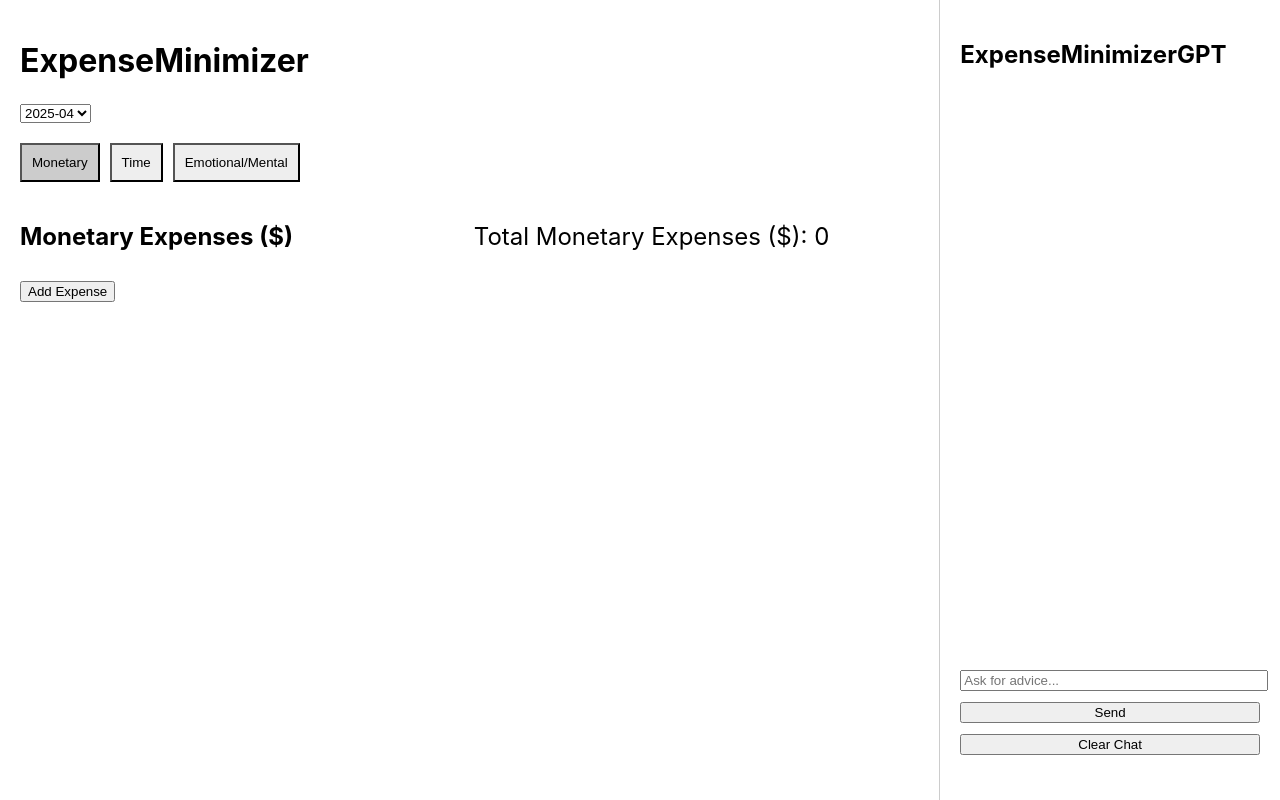
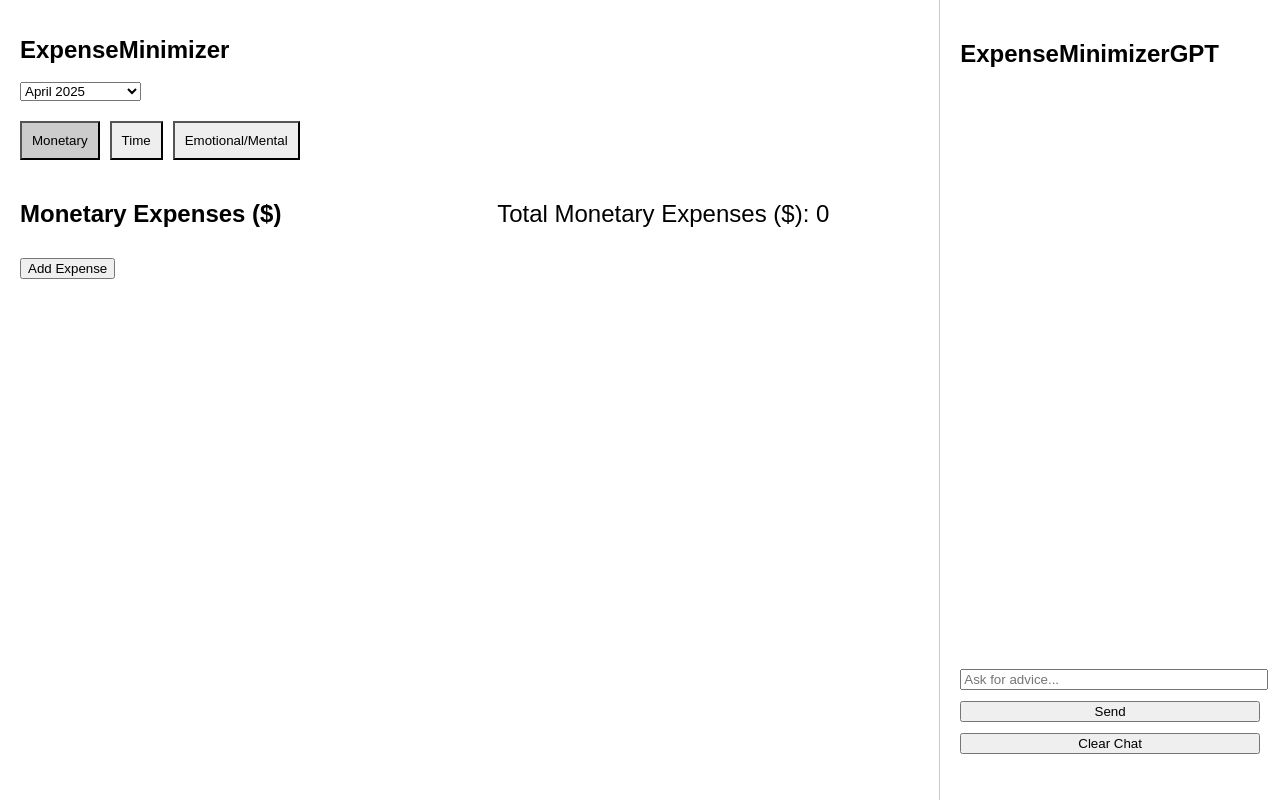
Before and after one commit to CleanCodeCrammed/expense-minimizer, a React (Create React App) app: page / in a window 1280 px wide. Built offline with nearby package versions, Linux system fonts and the light colour scheme.

Commit message:
Updated App.js

```diff
--- a/src/App.js
+++ b/src/App.js
@@ -8,6 +8,11 @@ const typeUnits = {
   'Time': '(hours)',
   'Emotional/Mental': '(units)'
 };
+
+const monthNames = [
+  'January', 'February', 'March', 'April', 'May', 'June',
+  'July', 'August', 'September', 'October', 'November', 'December'
+];
 
 function App() {
   const [month, setMonth] = useState(getCurrentMonth());
@@ -89,21 +94,27 @@ function App() {
     for (let i = 0; i < 12; i++) {
       const date = new Date();
       date.setMonth(date.getMonth() + i);
-      months.push(`${date.getFullYear()}-${String(date.getMonth() + 1).padStart(2, '0')}`);
+      const year = date.getFullYear();
+      const monthIndex = date.getMonth();
+      const monthKey = `${year}-${String(monthIndex + 1).padStart(2, '0')}`;
+      const label = `${monthNames[monthIndex]} ${year}`;
+      months.push({ key: monthKey, label });
     }
     return months;
   }
+
+  const titleStyle = { fontSize: '1.5em', fontFamily: 'Arial, sans-serif' };
 
   return (
     <div style={{ display: 'flex', height: '100vh' }}>
       {/* Main App */}
       <div style={{ flex: 3, padding: 20 }}>
-        <h1>ExpenseMinimizer</h1>
+        <h1 style={titleStyle}>ExpenseMinimizer</h1>
 
         {/* Month Selector */}
         <select value={month} onChange={(e) => setMonth(e.target.value)}>
-          {generateMonthOptions().map((m) => (
-            <option key={m} value={m}>{m}</option>
+          {generateMonthOptions().map(({ key, label }) => (
+            <option key={key} value={key}>{label}</option>
           ))}
         </select>
 
@@ -124,15 +135,15 @@ function App() {
           ))}
         </div>
 
-        {/* Expense Title and Total aligned horizontally */}
+        {/* Expense Title and Total aligned */}
         <div style={{
           marginTop: 20,
           display: 'flex',
           alignItems: 'center',
           justifyContent: 'space-between'
         }}>
-          <h2 style={{ fontSize: '1.5em' }}>{selectedType} Expenses {typeUnits[selectedType]}</h2>
-          <div style={{ fontSize: '1.5em', marginRight: '10%' }}>
+          <h2 style={titleStyle}>{selectedType} Expenses {typeUnits[selectedType]}</h2>
+          <div style={{ ...titleStyle, marginRight: '10%' }}>
             {selectedType === 'Monetary' && (
               <div>Total Monetary Expenses ($): {expenses.filter(e => e.type === 'Monetary').reduce((sum, e) => sum + e.amount, 0)}</div>
             )}
@@ -164,7 +175,7 @@ function App() {
 
       {/* Chatbox */}
       <div style={{ flex: 1, borderLeft: '1px solid #ccc', padding: 20 }}>
-        <h2>ExpenseMinimizerGPT</h2>
+        <h2 style={titleStyle}>ExpenseMinimizerGPT</h2>
         <div style={{ height: '75%', overflowY: 'auto', marginBottom: 10 }}>
           {chatMessages.map((m, i) => (
             <div key={i}>
```
